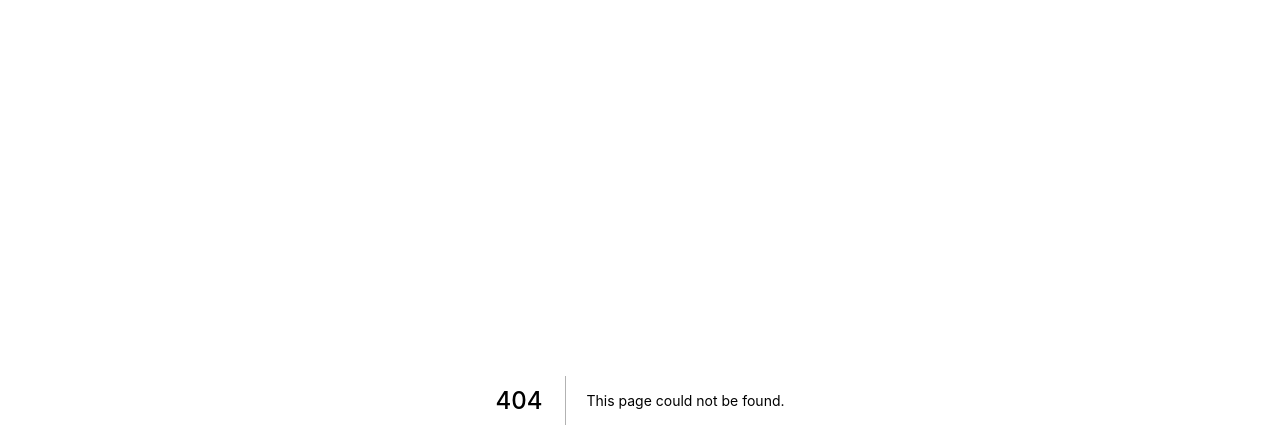
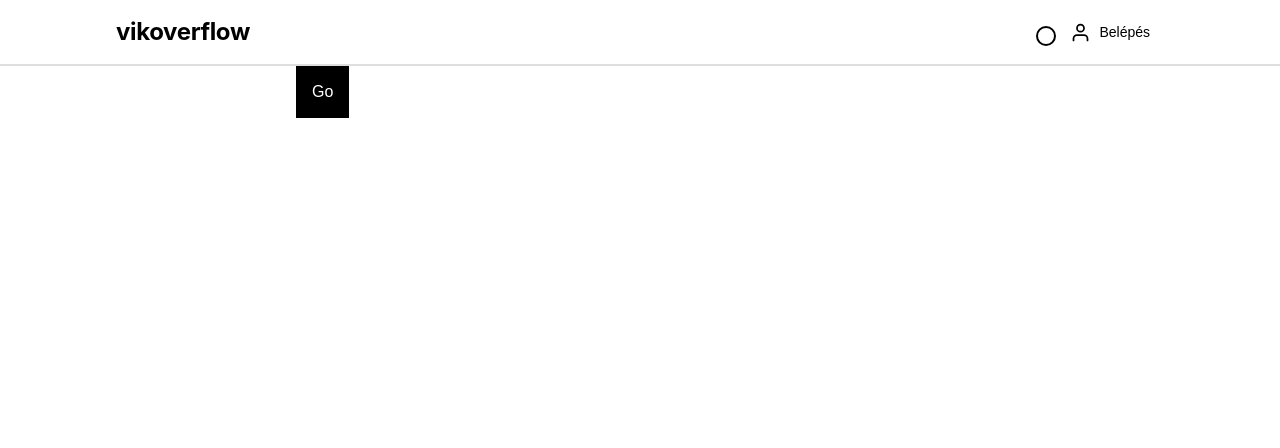
Before and after one commit to DevTeamSCH/vikoverflow-frontend, a Next.js app: page /first-login in a window 1280 px wide. Before the commit this address had no page. Shown: the top 448 px of the page. Built offline with nearby package versions, Linux system fonts and the light colour scheme; a web font is replaced by a local one.

Commit message:
First login page

```diff
--- a/src/components/header/header.js
+++ b/src/components/header/header.js
@@ -1,8 +1,10 @@
 import { useState, useEffect } from "react";
 import cn from "classnames";
+import { User } from "react-feather";
+
+import Link from "../link";
 import Logo from "../logo";
 import Button from "../button";
-import { User } from "react-feather";
 import Toggle from "./toggle";
 
 export default () => {
@@ -20,10 +22,12 @@ export default () => {
         <Logo />
         <nav className={cn({ active })}>
           <Toggle />
-          <Button small tertiary>
-            <User size={21} />
-            Belépés
-          </Button>
+          <Link underline={false} href="/api/v1/login/authsch">
+            <Button small tertiary>
+              <User size={21} />
+              Belépés
+            </Button>
+          </Link>
         </nav>
         <button
           onClick={() => toggleMenu()}
--- /dev/null
+++ b/src/pages/first-login.js
@@ -0,0 +1,25 @@
+import { useRouter } from "next/router";
+
+import Page from "../components/page";
+import Button from "../components/button";
+
+export default () => {
+  const router = useRouter();
+  function onClick (e) {
+    (async function setDisplayName () {
+      await fetch("/api/v1/auth/display-name/", {
+        headers: {
+          Accept: "application/json",
+          "Content-Type": "application/json"
+        },
+        method: "POST",
+        body: JSON.stringify({ displayName: "Den" })
+      });
+    })();
+  }
+  return (
+    <Page pageTitle="First login">
+      <Button onClick={onClick}>Go</Button>
+    </Page>
+  );
+};
```
